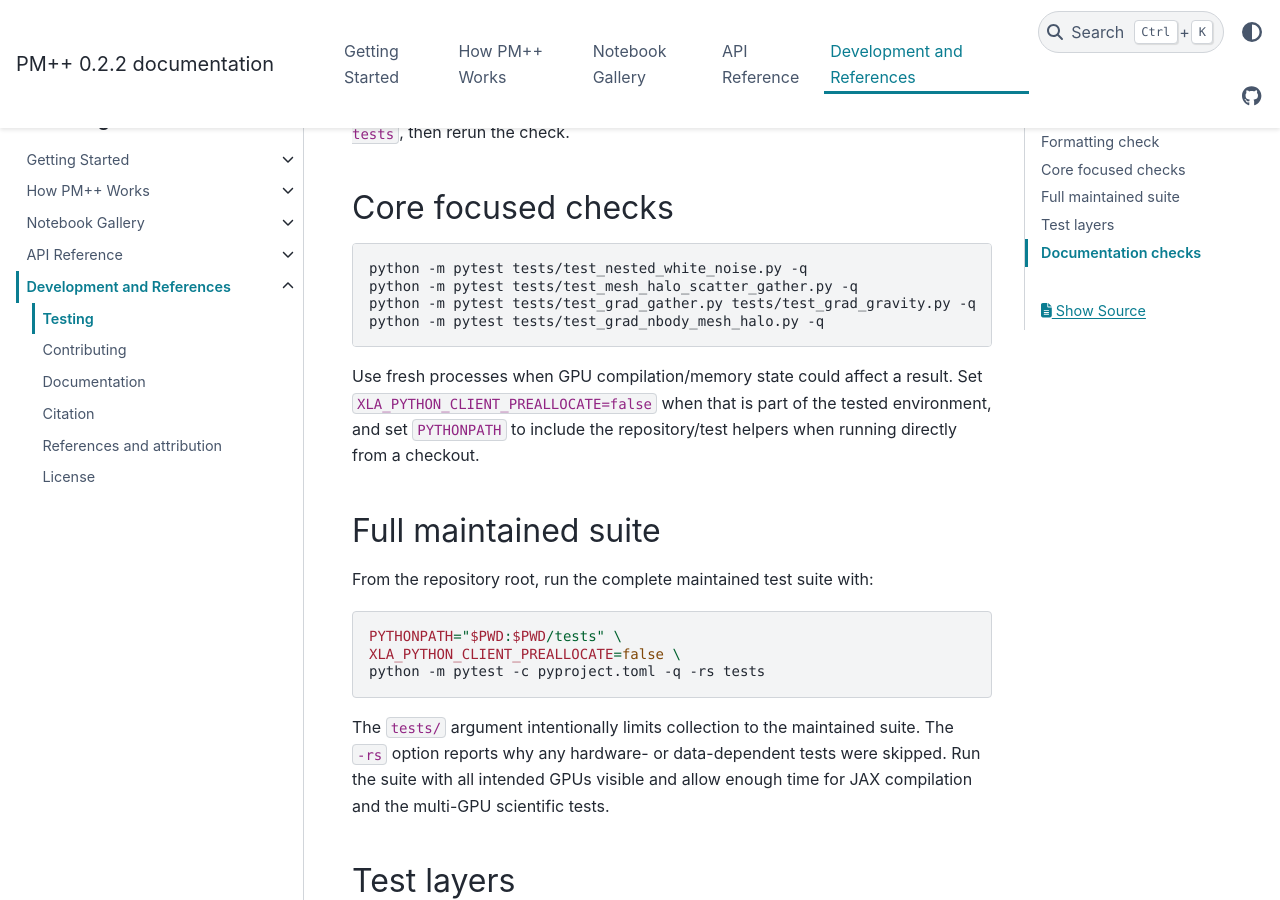
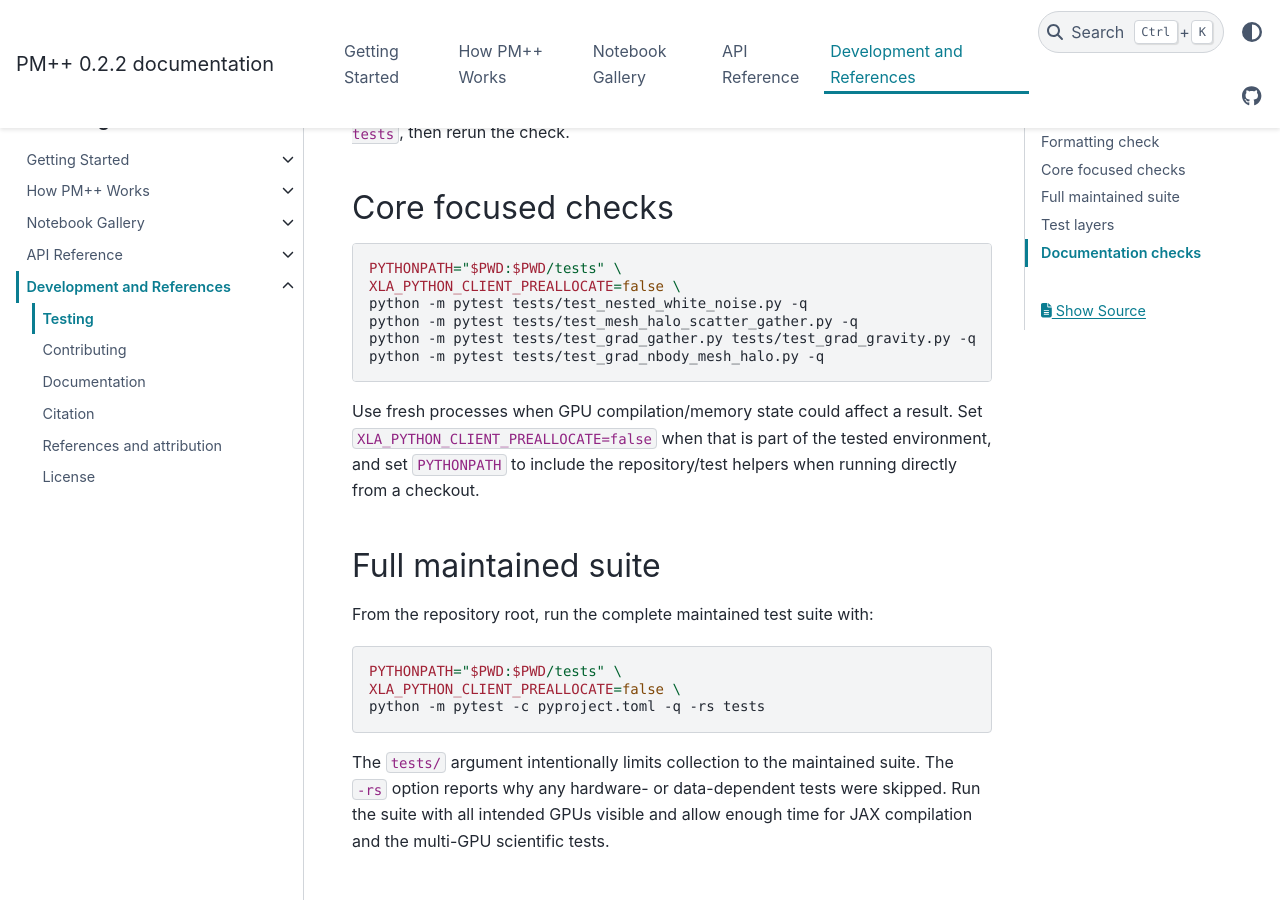
Before and after one commit to rouzib/PMpp, a Sphinx documentation site: the page built from docs/source/development/testing.md, in a window 1280 px wide and 900 px high, scrolled down 496 px. Built offline with Sphinx 7.4.7 and the PyData theme 0.15.4, drawn with Linux system fonts in a browser that asks for light colours; pages that are not in the unit, such as notebooks, are missing from menus.

Commit message:
Add environment variable configuration for XLA and PYTHONPATH in testing instructions.

````diff
--- a/docs/source/development/testing.md
+++ b/docs/source/development/testing.md
@@ -19,6 +19,8 @@
 ## Core focused checks
 
 ```bash
+PYTHONPATH="$PWD:$PWD/tests" \
+XLA_PYTHON_CLIENT_PREALLOCATE=false \
 python -m pytest tests/test_nested_white_noise.py -q
 python -m pytest tests/test_mesh_halo_scatter_gather.py -q
 python -m pytest tests/test_grad_gather.py tests/test_grad_gravity.py -q
````
